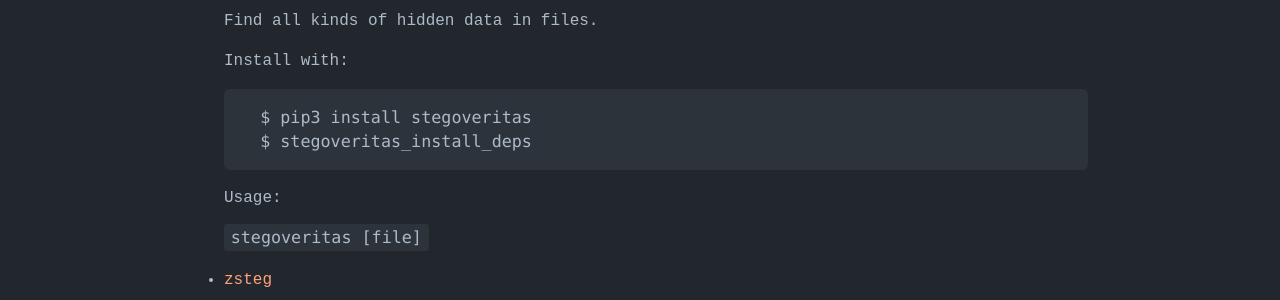
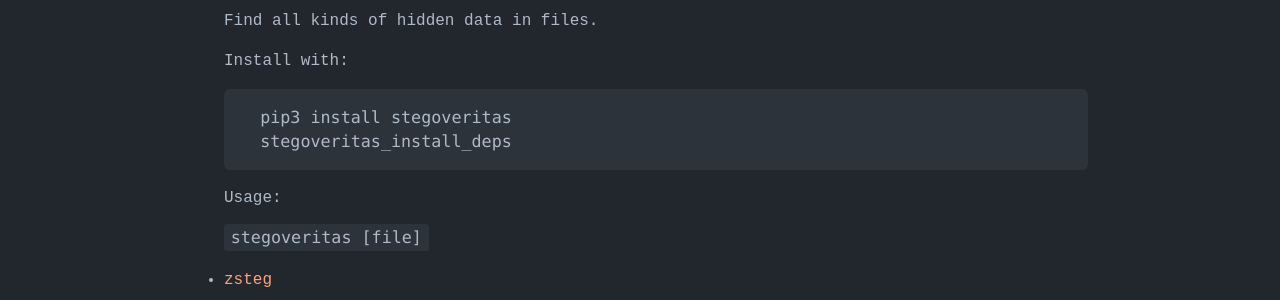
Before and after one commit to tadeuszwachowski/freya, a Jekyll site: the page built from _tools/forensics.md, in a window 1280 px wide. Shown: the part 168-468 px from the top of the page. Built offline with Jekyll 4.4.1, drawn with Linux system fonts in a browser that asks for light colours; Markdown is read by kramdown in place of the engine named in the settings.

Commit message:
Remove dollar sign

````diff
--- a/_tools/forensics.md
+++ b/_tools/forensics.md
@@ -11,8 +11,8 @@
 
 	Install with:
 	```
-	$ pip3 install stegoveritas
-	$ stegoveritas_install_deps
+	pip3 install stegoveritas
+	stegoveritas_install_deps
 	```
 
 	Usage:
````
